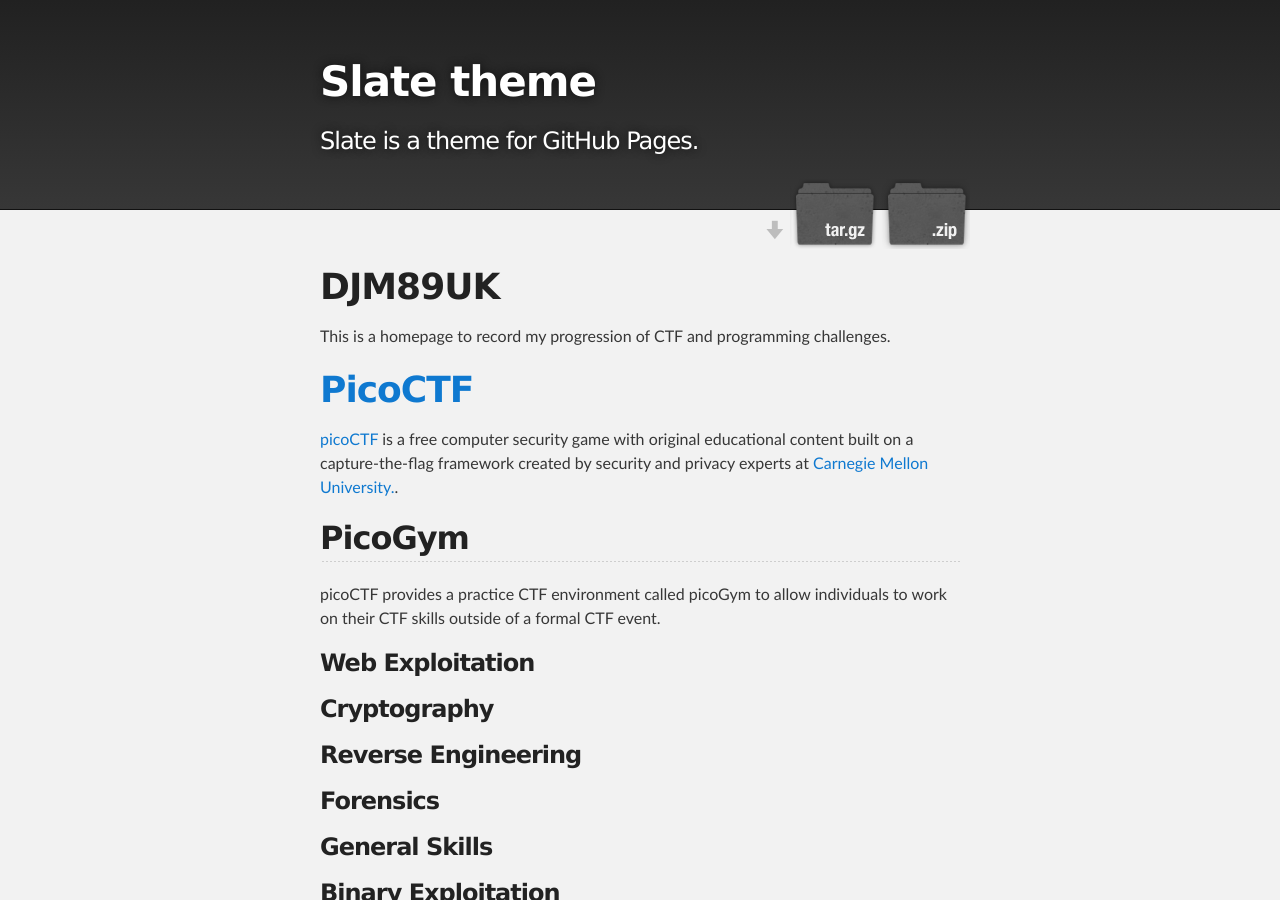
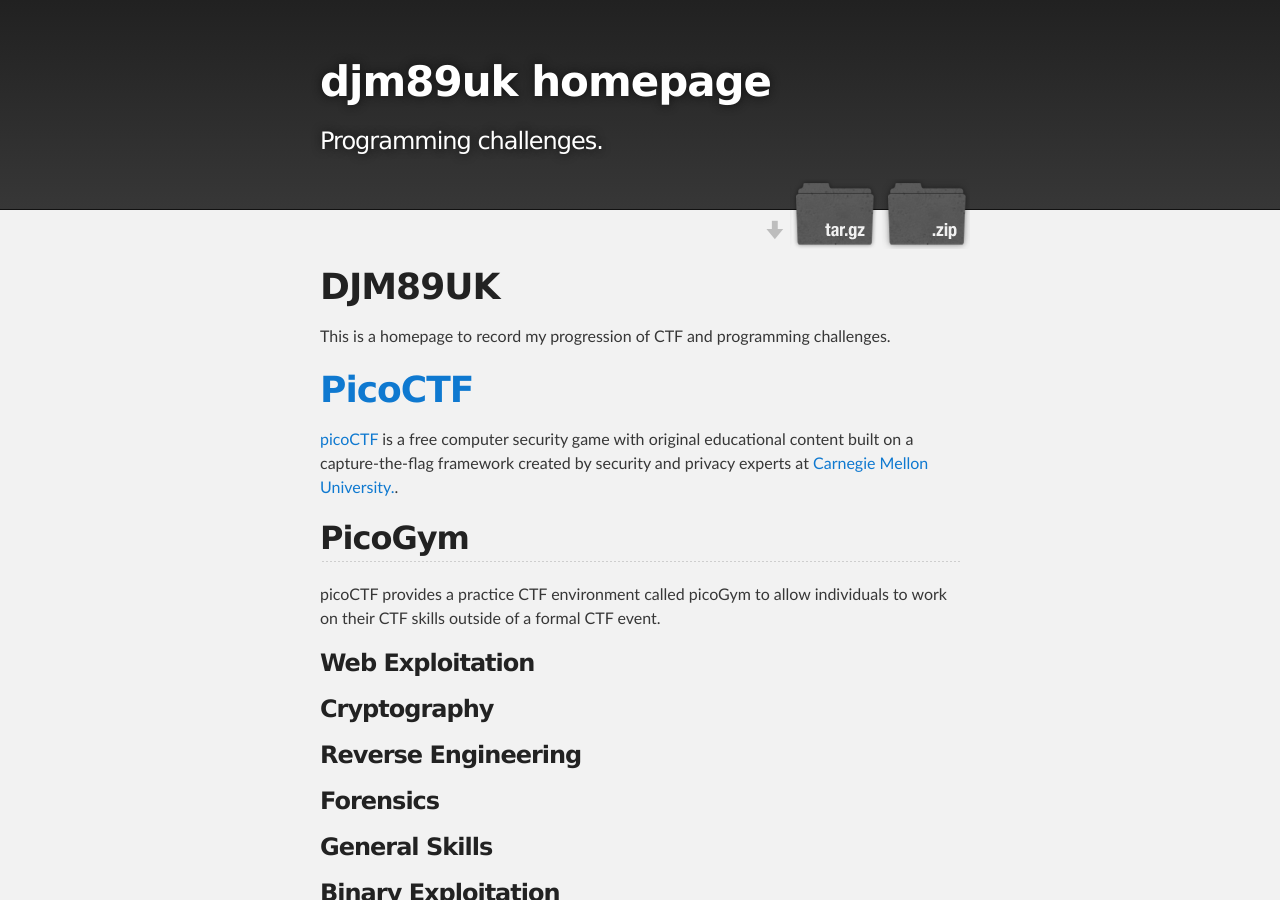
Before and after one commit to djm89uk/djm89uk.github.io, a Jekyll site: the page built from index.md, in a window 1280 px wide and 900 px high. Built offline with Jekyll 4.4.1, drawn with Linux system fonts in a browser that asks for light colours; our own code applies the rules of GitHub Pages for plain Markdown files.

Commit message:
Update _config.yml

```diff
--- a/_config.yml
+++ b/_config.yml
@@ -1,5 +1,5 @@
-title: Slate theme
-description: Slate is a theme for GitHub Pages.
+title: djm89uk homepage
+description: Programming challenges.
 show_downloads: true
 google_analytics:
 theme: jekyll-theme-slate
```
